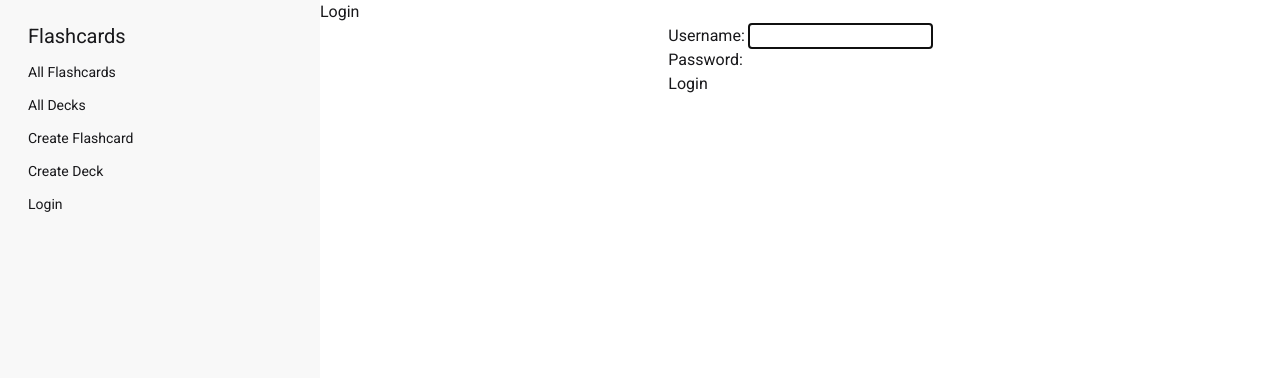
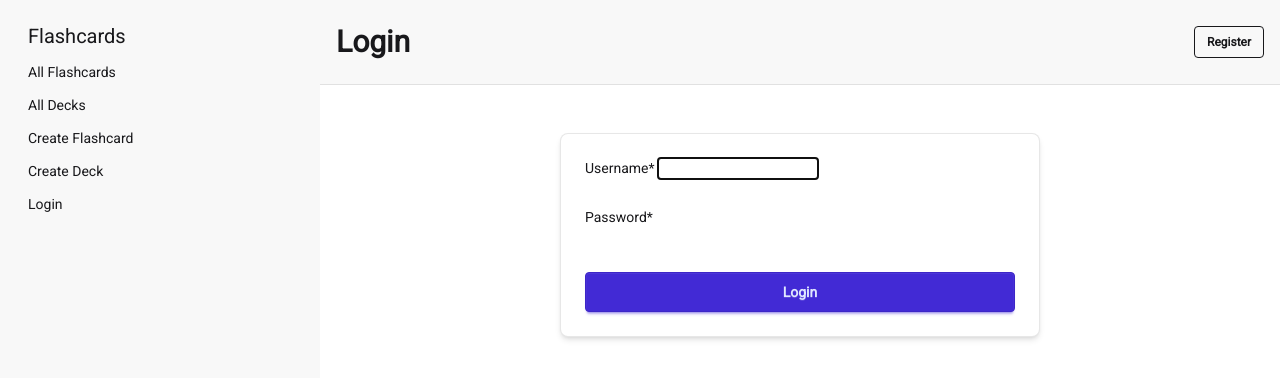
Before and after one commit to Exteriordemonic/py-flashcards, a Django app: page /accounts/login/ in a window 1280 px wide. Shown: the top 378 px of the page. Run offline with Django 5.2, Linux system fonts and the light colour scheme; some libraries are stand-ins or nearby versions.

Commit message:
feat: Enhance login and registration templates with crispy forms and improved styling

```diff
--- a/templates/registration/login.html
+++ b/templates/registration/login.html
@@ -1,13 +1,24 @@
 {% extends "base.html" %}
+{% load crispy_forms_tags %}
 
 {% block header %}
-  <h2>Login</h2>
+  <header class="w-full flex items-center justify-between px-4 py-6 bg-base-200 border-b border-base-content/10 mb-4">
+    <h1 class="text-3xl font-bold">Login</h1>
+    <a href="{% url 'users:register' %}" class="btn btn-outline btn-sm">Register</a>
+  </header>
 {% endblock %}
 
 {% block content %}
-  <form method="post">
-    {% csrf_token %}
-    {{ form.as_p }}
-    <button type="submit">Login</button>
-  </form>
+<div class="container mx-auto max-w-lg px-4">
+  <div class="card bg-base-100 shadow-md border border-base-content/10 mt-8">
+    <div class="card-body">
+      <form method="post" class="flex flex-col gap-4">
+        {% csrf_token %}
+        {{ form|crispy }}
+
+        <button type="submit" class="btn btn-primary mt-4">Login</button>
+      </form>
+    </div>
+  </div>
+</div>
 {% endblock %}
--- a/theme/static/css/dist/styles.css
+++ b/theme/static/css/dist/styles.css
@@ -1763,6 +1763,9 @@
       color: color-mix(in oklab, var(--color-base-content) 90%, transparent);
     }
   }
+  .text-error {
+    color: var(--color-error);
+  }
   .text-gray-600 {
     color: var(--color-gray-600);
   }
```
Also changed, not shown: templates/registration/register.html (+17 -6 lines), users/views.py (+6 -2 lines).
